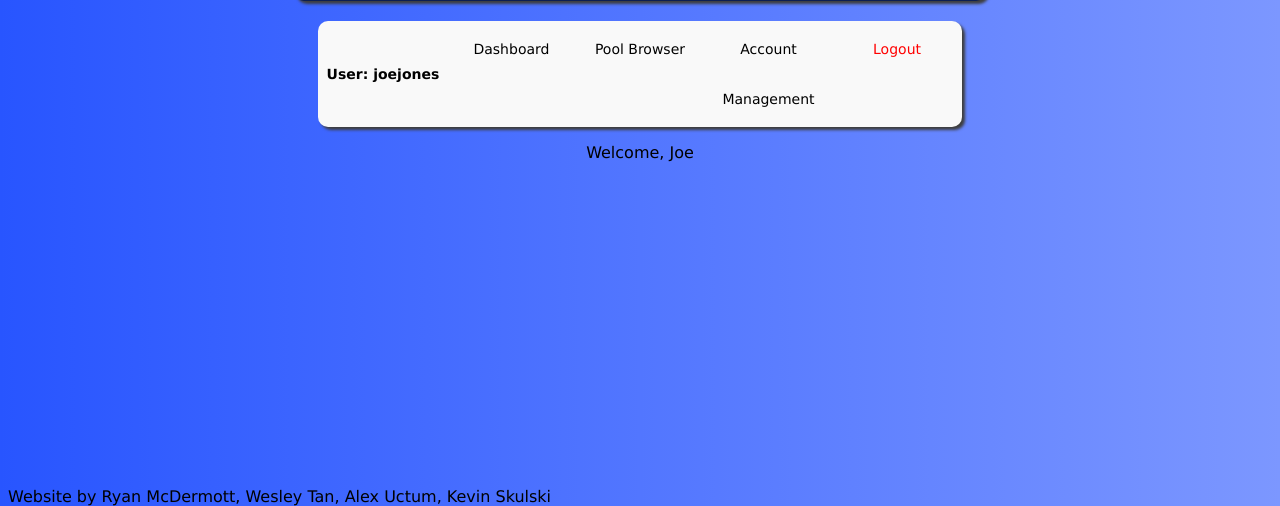
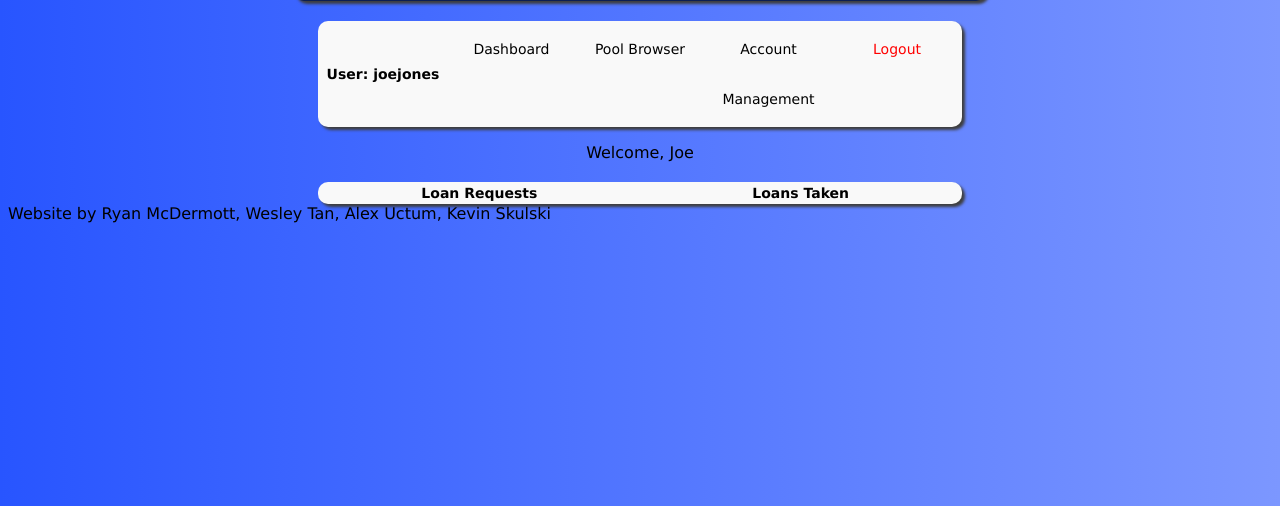
Before and after one commit to tanwesley/microlending_project, a Flask app: page /dashboard in a window 1280 px wide. Shown: the part 294-800 px from the top of the page. Run offline with Flask 2, Linux system fonts and the light colour scheme; a user stored in the database is signed in; data comes from the database, SQL or seed files in the repository; lists and menus that the app fills with data are empty; parts of the project's set-up code (start-up, migrations or seed data) failed here and were passed over.

Commit message:
dashboard: started displaying loan request info

```diff
--- a/app/routes.py
+++ b/app/routes.py
@@ -199,7 +199,9 @@ def dashboard():
     # Get current user from database
     user = User.query.filter_by(id=session["user_id"]).first()
 
-    return render_template("dashboard.html", user=user)
+    loan_requests = user.loan_requests
+
+    return render_template("dashboard.html", user=user, loan_requests=loan_requests)
 
 
 '''
--- a/app/templates/dashboard.html
+++ b/app/templates/dashboard.html
@@ -16,8 +16,20 @@
     {% endwith %}
 
     <p style="text-align: center;">Welcome, {{user.firstname}}</p>
+
+    <table>
+        <tr>
+            <th>Loan Requests</th>
+            <th>Loans Taken</th>
+        </tr>
+            {% for loan_request in user.loan_requests %}
+            <tr>
+                <td>{{loan_request.amount}}</td>
+            </tr>
+            {% endfor %}
+    </table>
 </body>
 
-<footer style="position: absolute; bottom: 0px;">Website by Ryan McDermott, Wesley Tan, Alex Uctum, Kevin Skulski</footer>
+<footer style="position: relative; bottom: 0px;">Website by Ryan McDermott, Wesley Tan, Alex Uctum, Kevin Skulski</footer>
 
 </html>
--- a/app/templates/index.html
+++ b/app/templates/index.html
@@ -21,5 +21,5 @@
         <td><a href="{{ url_for('main.signup') }}">Signup</a></td>
     </table>
 </body>
-<footer, style="position: absolute; bottom: 0px;">Website by Ryan McDermott, Wesley Tan, Alex Uctum, Kevin Skulski</footer>
+<footer, style="position: relative; bottom: 0px;">Website by Ryan McDermott, Wesley Tan, Alex Uctum, Kevin Skulski</footer>
 </html>
--- a/app/templates/poolBrowser.html
+++ b/app/templates/poolBrowser.html
@@ -66,6 +66,6 @@
     {% endfor %}
 </body>
 
-<footer style="position: absolute; bottom: 0px;">Website by Ryan McDermott, Wesley Tan, Alex Uctum, Kevin Skulski</footer>
+<footer style="position: relative; bottom: 0px;">Website by Ryan McDermott, Wesley Tan, Alex Uctum, Kevin Skulski</footer>
 
 </html>
--- a/app/templates/signup.html
+++ b/app/templates/signup.html
@@ -38,6 +38,6 @@
     </div>
 </body>
 
-<footer style="position: absolute; bottom: 0px;">Website by Ryan McDermott, Wesley Tan, Alex Uctum, Kevin Skulski</footer>
+<footer style="position: relative; bottom: 0px;">Website by Ryan McDermott, Wesley Tan, Alex Uctum, Kevin Skulski</footer>
 
 </html>
```
Also changed, not shown: app/static/styles/poolStyle.css (line endings or trailing spaces).
